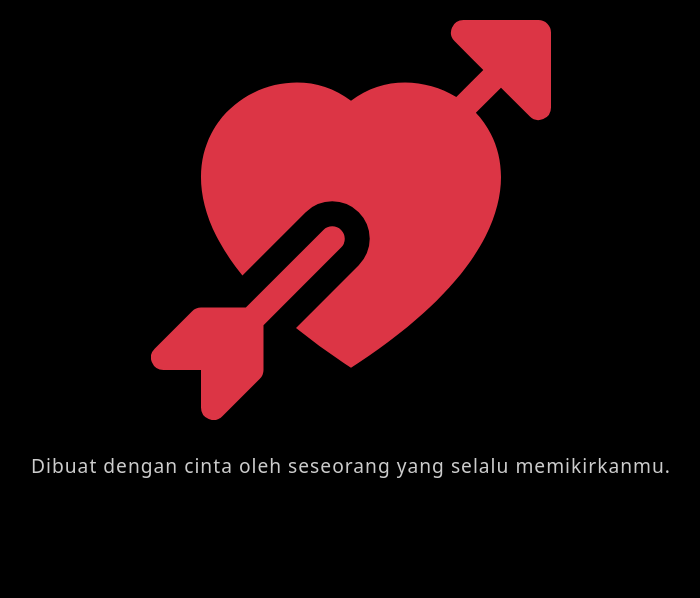
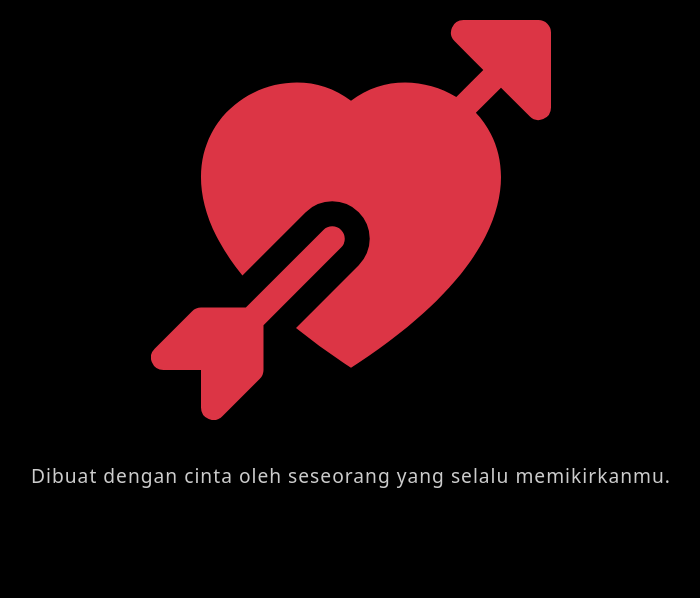
Before and after one commit to Aisyalst/Dilaa, a plain HTML site: page index.html in a window 1280 px wide. Shown: the part 202-800 px from the top of the page, without its empty margins (289-989 px from the left). Drawn offline with nearby package versions, Linux system fonts and the light colour scheme.

Commit message:
Update index.html

```diff
--- a/index.html
+++ b/index.html
@@ -29,7 +29,9 @@
             display: flex;
             justify-content: center;
             align-items: center;
-            height: 50vh;
+            height: 40vh;
+            padding: 50px;
+            margin: 50px 0px;
         }
 
         .love svg {
```
